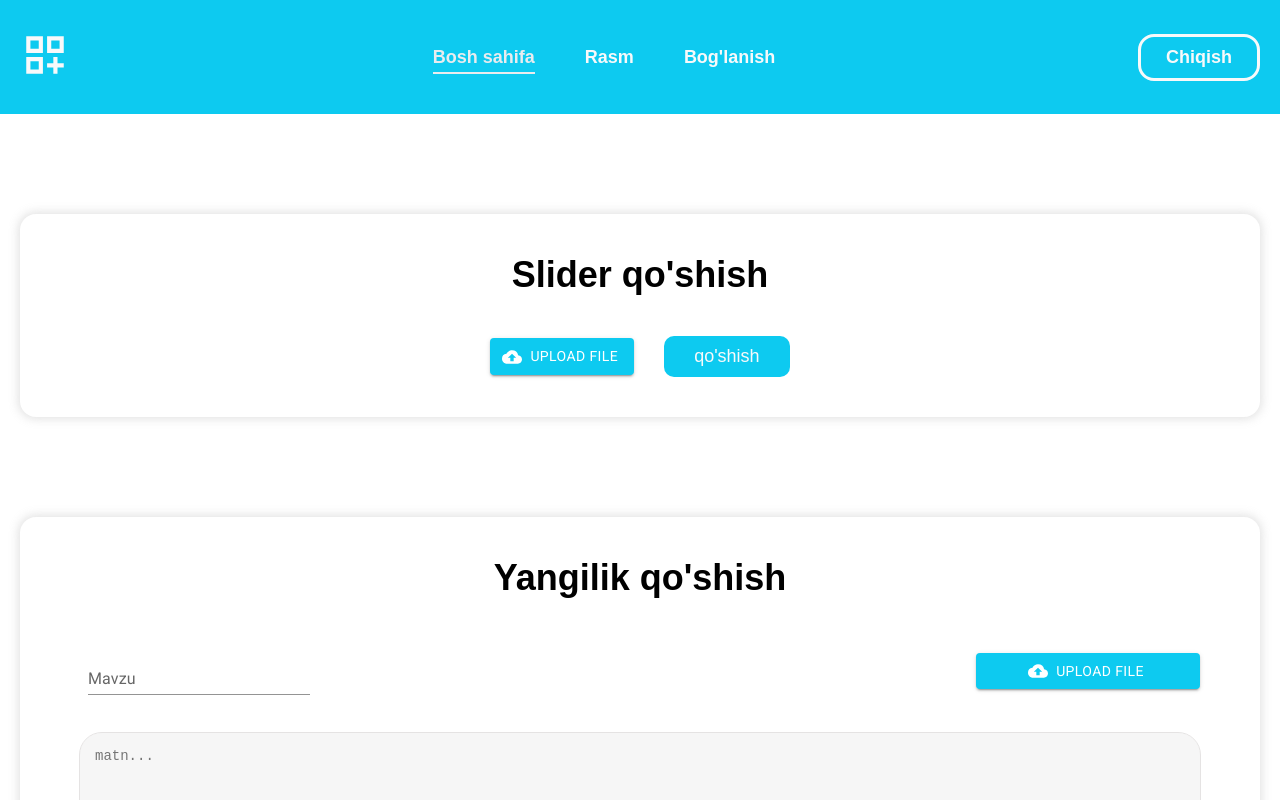
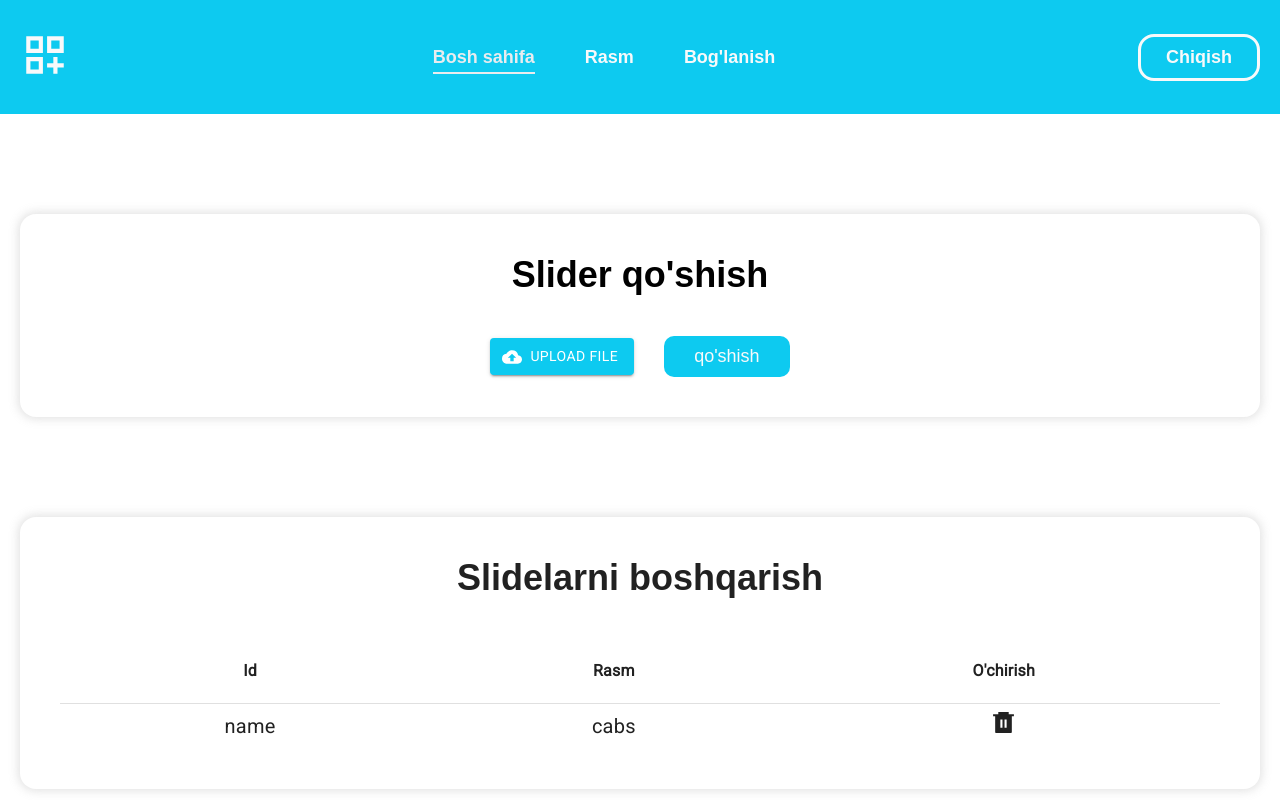
Before and after one commit to muhammadali0666/bloguz-sample, a React (Vite) app: page /admin-page-scret-control/admin-home in a window 1280 px wide. Shown: the top 800 px of the page. Built offline with nearby package versions, Linux system fonts and the light colour scheme; the HTML template or start-up script is replaced by a standard one; a web font is replaced by a local one.

Commit message:
added new section

```diff
--- a/src/pages/adminHome/index.jsx
+++ b/src/pages/adminHome/index.jsx
@@ -44,9 +44,44 @@ export const AdminHome = () => {
             <button className="admin-home-add-btn">qo'shish</button>
           </div>
         </div>
-        <AdminNews/>
         <TableContainer component={Paper} className="admin-home-table">
-        <h2 className="admin-home-title-bottom">Yangiliklarni boshqarish</h2>
+          <h2 className="admin-home-title-bottom">Slidelarni boshqarish</h2>
+          <Table sx={{ minWidth: 650 }} size="small" aria-label="a dense table">
+            <TableHead>
+              <TableRow>
+                <TableCell className="admin-home-header">Id</TableCell>
+                <TableCell className="admin-home-header" align="right">
+                  Rasm
+                </TableCell>
+                <TableCell className="admin-home-header" align="right">
+                  O'chirish
+                </TableCell>
+              </TableRow>
+            </TableHead>
+            <TableBody>
+              <TableRow
+                sx={{ "&:last-child td, &:last-child th": { border: 0 } }}
+              >
+                <TableCell
+                  className="admin-home-body"
+                  component="th"
+                  scope="row"
+                >
+                  name
+                </TableCell>
+                <TableCell className="admin-home-body" align="right">
+                  cabs
+                </TableCell>
+                <TableCell className="admin-home-body" align="right">
+                  <RiDeleteBin6Fill className="admin-home-delete" />
+                </TableCell>
+              </TableRow>
+            </TableBody>
+          </Table>
+        </TableContainer>
+        <AdminNews />
+        <TableContainer component={Paper} className="admin-home-table">
+          <h2 className="admin-home-title-bottom">Yangiliklarni boshqarish</h2>
           <Table sx={{ minWidth: 650 }} size="small" aria-label="a dense table">
             <TableHead>
               <TableRow>
```
